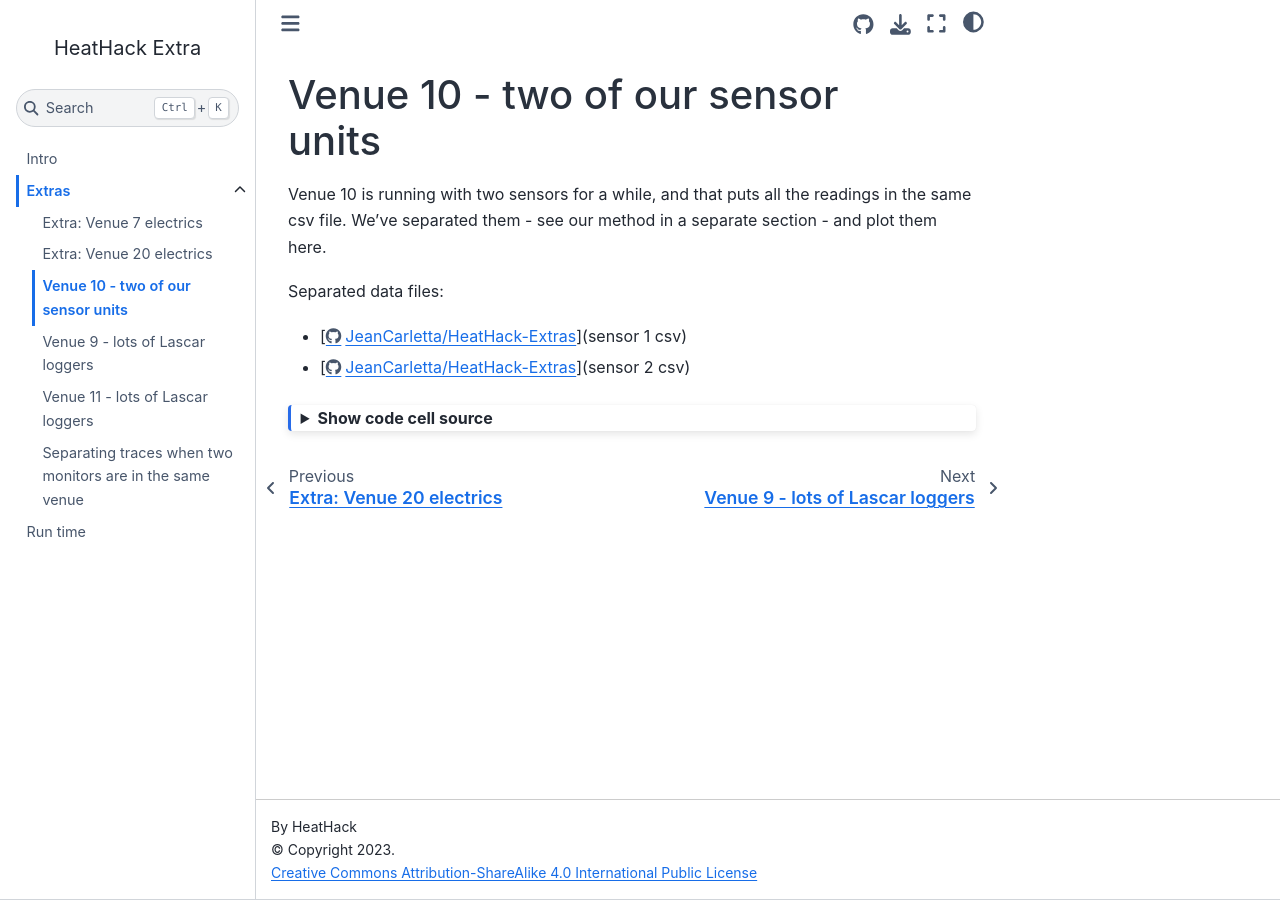
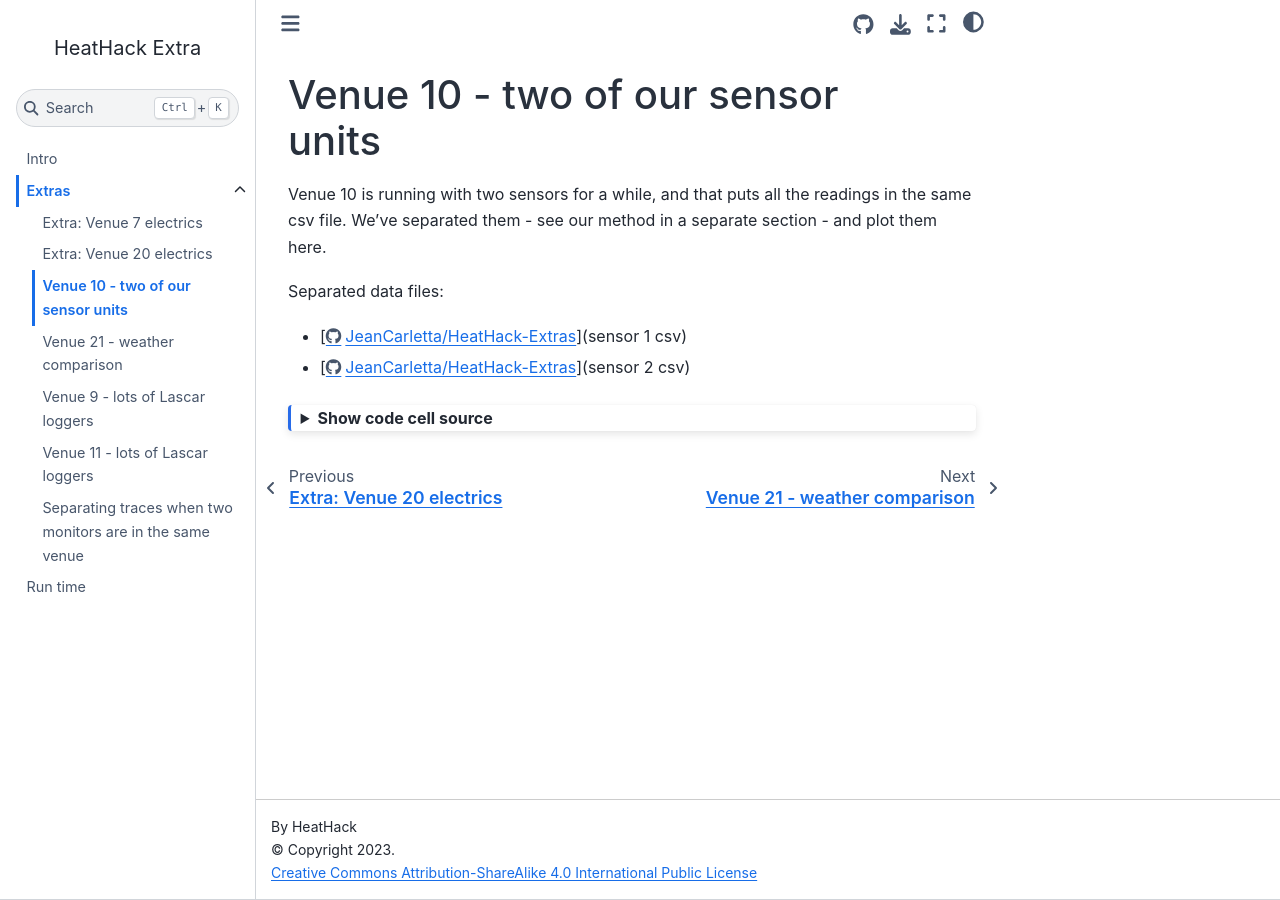
Before and after one commit to JeanCarletta/HeatHack-Extras, a Jupyter Book: the page built from venue-10-two-monitors.ipynb, in a window 1280 px wide. Built offline with Jupyter Book 1.0.4 settings and Sphinx 7.4.7 and the Sphinx Book theme 1.1.4, drawn with Linux system fonts in a browser that asks for light colours; comment, search, counter and statistics services are not loaded.

Commit message:
venue 21 against weather

```diff
--- a/_toc.yml
+++ b/_toc.yml
@@ -9,6 +9,7 @@ chapters:
     - file: venue-7-electrics
     - file: venue-20-electrics
     - file: venue-10-two-monitors
+    - file: venue-21-weather
     - file: venue-9-lascars
     - file: venue-11-lascars
     - file: venue-10-reasoning
```
Also changed, not shown: venue-21-weather.ipynb (added), 2 other files.
